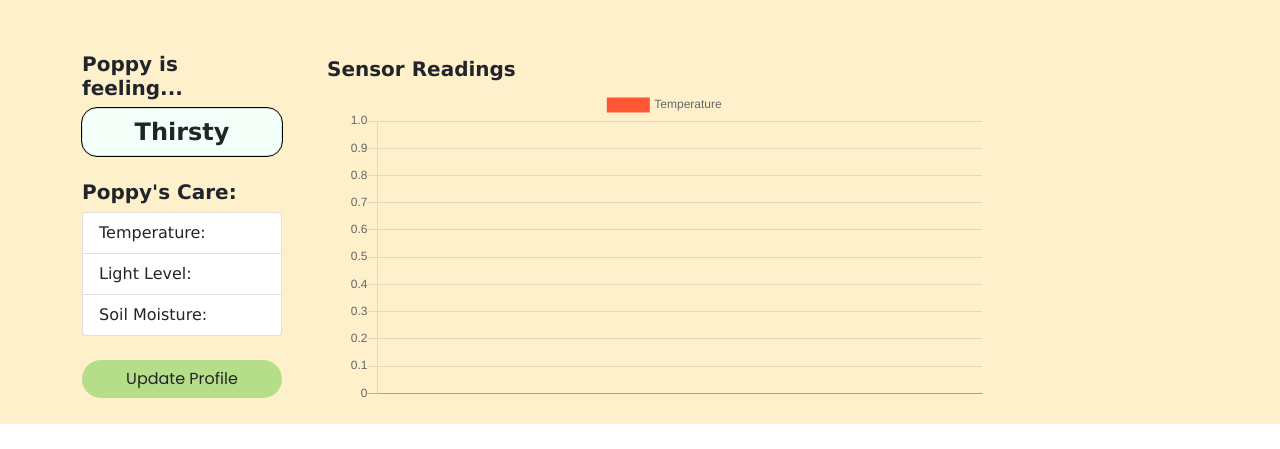
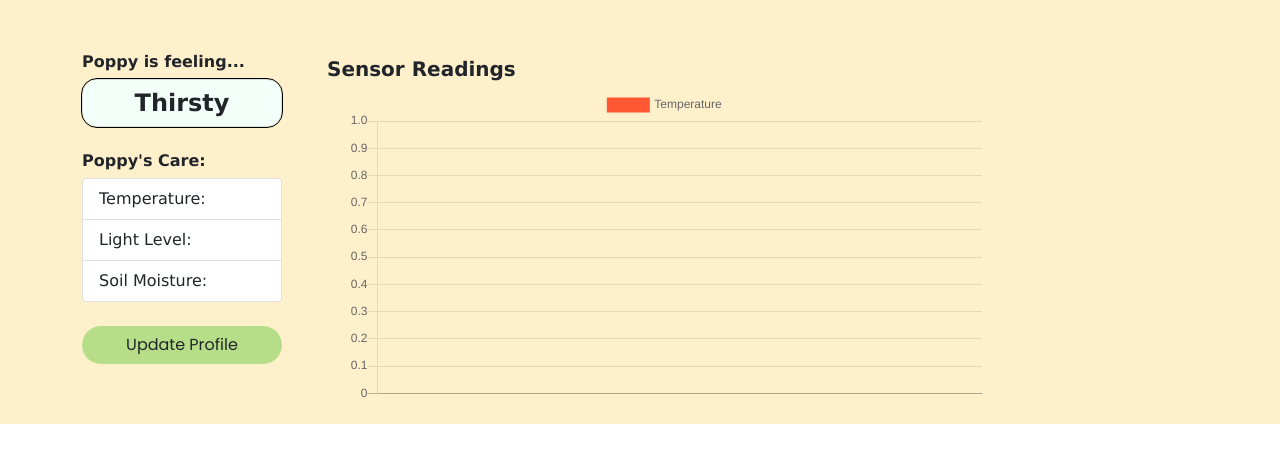
Before and after one commit to pidnam1/plantnanny, a website: page index.html in a window 1280 px wide. Shown: the part 351-800 px from the top of the page. Drawn offline with nearby package versions, Linux system fonts and the light colour scheme; no server answers; a web font is replaced by a local one.

Commit message:
css and html changes

```diff
--- a/index.html
+++ b/index.html
@@ -71,11 +71,11 @@
         <div class="row mt-5" id="part2">
           <div class="col-2">
             <div class="feelingSection">
-              <h5 id="feelingTitle">Poppy is feeling...</h5>
+              <h6 id="feelingTitle">Poppy is feeling...</h5>
               <div class="card mt-2" id="feeling">Thirsty</div>
             </div>
             <div class="care mt-4">
-              <h5 id="careTitle">Poppy's Care:</h5>
+              <h6 id="careTitle">Poppy's Care:</h5>
               <ul class="list-group">
                 <li class="list-group-item care_bars">Temperature:</li>
                 <li class="list-group-item care_bars">Light Level:</li>
```
